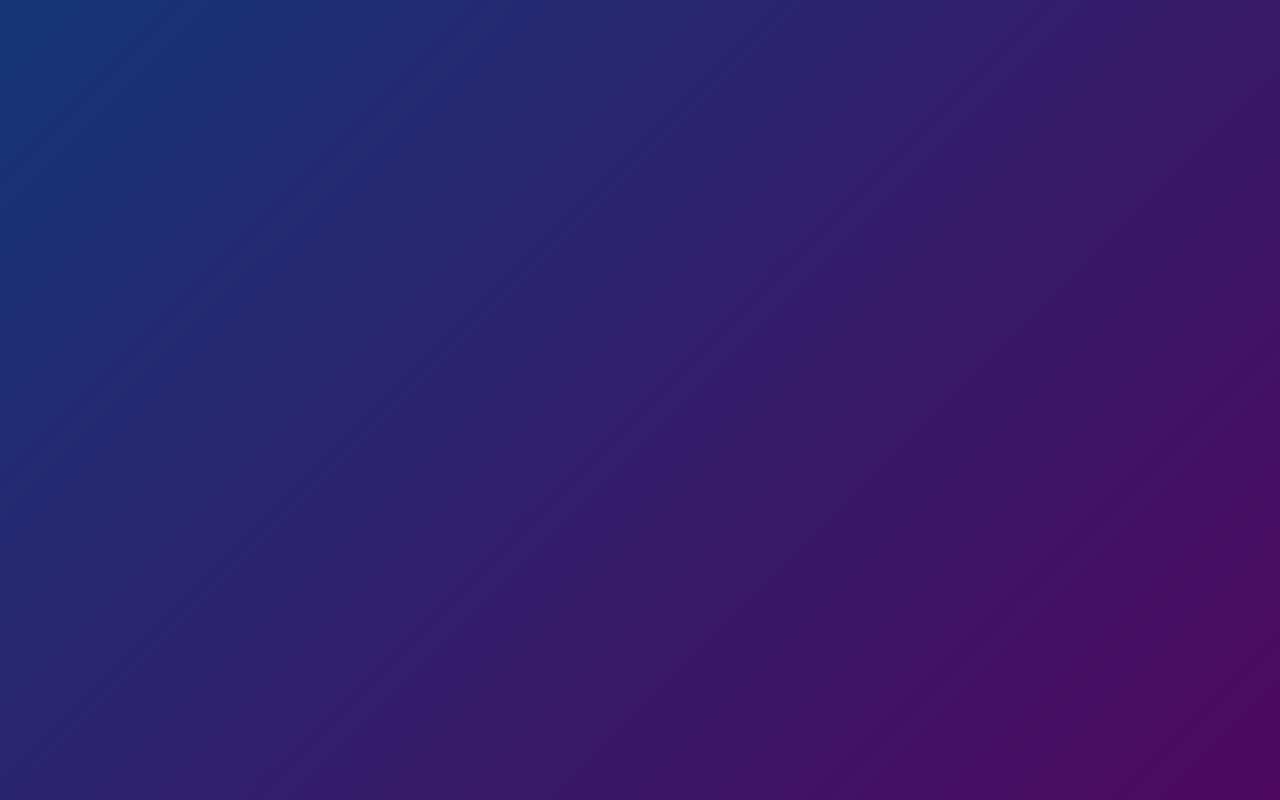
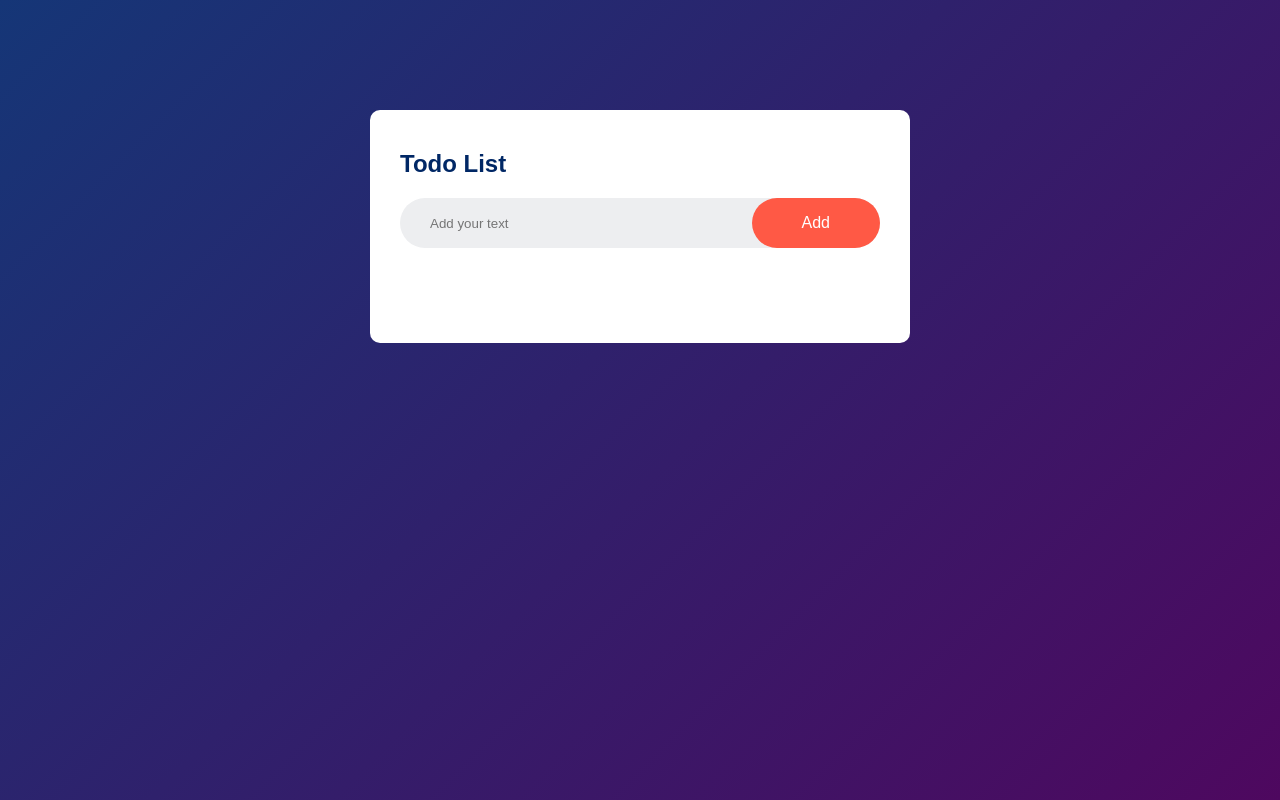
Before and after one commit to dpkreativ/todo, a plain HTML site: page index.html in a window 1280 px wide. Drawn offline with Linux system fonts and the light colour scheme.

Commit message:
feature: add and style input box

```diff
--- a/index.html
+++ b/index.html
@@ -8,6 +8,15 @@
     <link rel="stylesheet" href="/style.css" />
   </head>
   <body>
-    <main class="container"></main>
+    <main class="container">
+      <div class="todo-app">
+        <h2>Todo List</h2>
+
+        <div class="row">
+          <input type="text" id="input-box" placeholder="Add your text" />
+          <button>Add</button>
+        </div>
+      </div>
+    </main>
   </body>
 </html>
--- a/style.css
+++ b/style.css
@@ -11,3 +11,45 @@
   background: linear-gradient(135deg, #153677, #4e085f);
   padding: 10px;
 }
+
+.todo-app {
+  width: 100%;
+  max-width: 540px;
+  background: #fff;
+  margin: 100px auto 20px;
+  padding: 40px 30px 70px;
+  border-radius: 10px;
+}
+
+.todo-app h2 {
+  color: #002765;
+  margin-bottom: 20px;
+}
+
+.row {
+  display: flex;
+  justify-content: space-between;
+  background: #edeef0;
+  border-radius: 30px;
+  padding-left: 20px;
+  margin-bottom: 25px;
+}
+
+input {
+  flex: 1;
+  border: none;
+  outline: none;
+  background: transparent;
+  padding: 10px;
+}
+
+button {
+  border: none;
+  outline: none;
+  padding: 16px 50px;
+  background: #ff5945;
+  color: #fff;
+  font-size: 16px;
+  cursor: pointer;
+  border-radius: 40px;
+}
```
